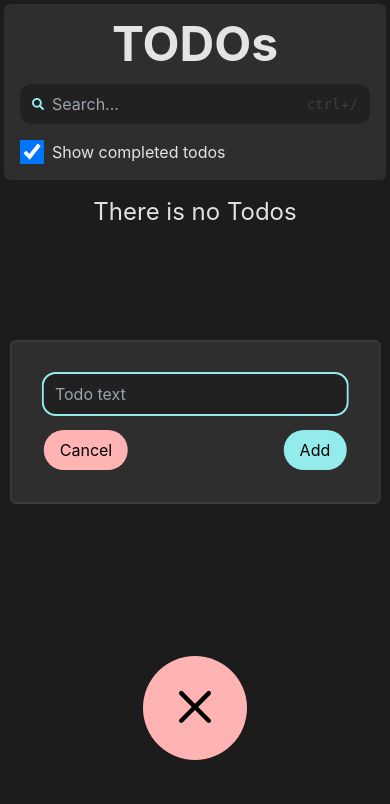
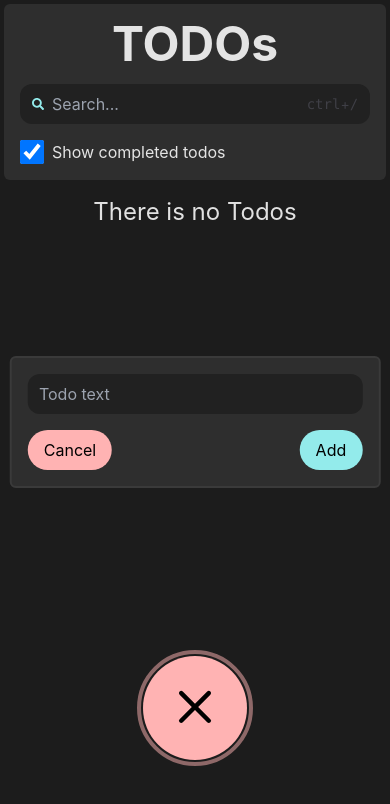
Before and after one commit to felipedobrinin/react-todo-app, a React (Vite) app: page / in a window 390 px wide. Both pictures are taken after a click on the button 195 px from the left and 707 px from the top of the page. Shown: the top 804 px of the page. Built offline with nearby package versions, Linux system fonts and the light colour scheme.

Commit message:
modal not fits better on mobile

```diff
--- a/src/components/AddTodoModal.tsx
+++ b/src/components/AddTodoModal.tsx
@@ -70,7 +70,7 @@ export const AddTodoModal: React.FC<Props> = ({
     <div
       className={`${
         openModal ? "visible opacity-100" : "invisible opacity-0"
-      } modal flex flex-col gap-4 transition-[opacity]`}
+      } modal flex flex-col gap-4  p-4 md:p-8 transition-all `}
     >
       <input
         type="text"
--- a/src/index.css
+++ b/src/index.css
@@ -174,7 +174,6 @@ button:focus.bg-danger  {
 
   background-color: hsl(var(--foreground));
   border-radius: var(--radius);
-  padding: 2rem;
 
   width: min(95%, 600px);
 
```
